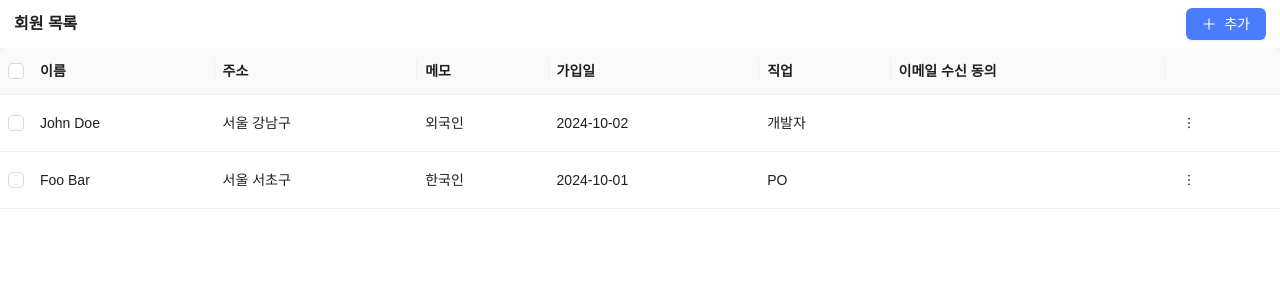
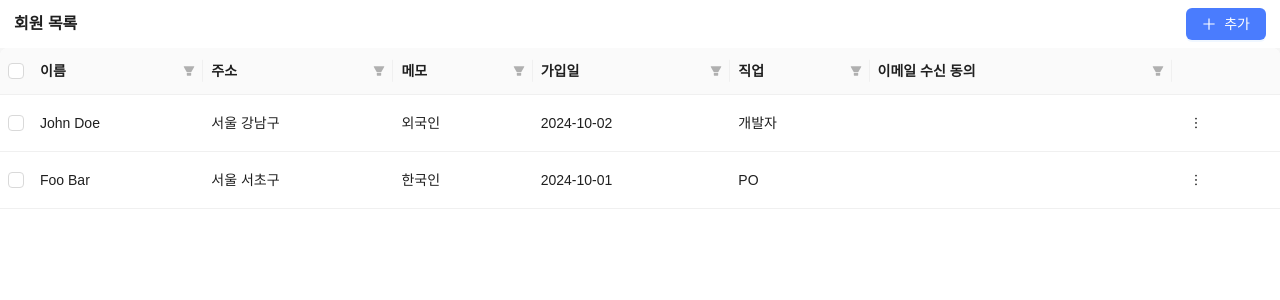
Before and after one commit to 2wndrhs/business-canvas-assignment, a React (Vite) app: page / in a window 1280 px wide. Shown: the top 300 px of the page. Built offline with nearby package versions, Linux system fonts and the light colour scheme; a web font is replaced by a local one.

Commit message:
feat: 회원 목록 테이블 필터링 구현

```diff
--- a/src/App.tsx
+++ b/src/App.tsx
@@ -1,5 +1,6 @@
 import { MoreOutlined, PlusOutlined } from '@ant-design/icons';
-import { Button, Flex, Layout, Table, TableColumnsType, Typography } from 'antd';
+import { Button, Flex, Layout, Table, TableColumnsType, TableColumnType, Typography } from 'antd';
+import { useState } from 'react';
 
 type FieldKey = 'name' | 'address' | 'memo' | 'registrationDate' | 'occupation' | 'emailConsent';
 type FieldType = 'text' | 'textarea' | 'date' | 'select' | 'checkbox';
@@ -61,21 +62,8 @@ interface DataType {
   emailConsent: boolean;
 }
 
-const columns: TableColumnsType<DataType> = [
-  ...MEMBER_FIELDS.map((field) => {
-    return {
-      title: field.label,
-      dataIndex: field.key,
-    };
-  }),
-  {
-    title: '',
-    key: 'action',
-    render: () => <Button icon={<MoreOutlined />} type="text" />,
-  },
-];
-
-const data: DataType[] = [
+function App() {
+  const [records, setRecords] = useState<DataType[]>([
     {
       key: '1',
       name: 'John Doe',
@@ -94,9 +82,46 @@ const data: DataType[] = [
       occupation: 'PO',
       emailConsent: false,
     },
+  ]);
+
+  const getFiltersForField = (field: Field) => {
+    if (field.key === 'emailConsent') {
+      return [
+        { text: '선택됨', value: true },
+        { text: '선택 안함', value: false },
+      ];
+    }
+
+    const uniqueValues = Array.from(
+      new Set(records.map((record) => record[field.key])),
+    ) as string[];
+    return uniqueValues
+      .filter((value) => value.length > 0)
+      .map((value) => ({ text: value, value }));
+  };
+
+  const columns: TableColumnsType<DataType> = [
+    ...MEMBER_FIELDS.map<TableColumnType<DataType>>((field) => {
+      return {
+        title: field.label,
+        dataIndex: field.key,
+        filters: getFiltersForField(field),
+        onFilter: (value, record) => {
+          if (field.key === 'emailConsent') {
+            return record.emailConsent === value;
+          }
+
+          return record[field.key] === value;
+        },
+      };
+    }),
+    {
+      title: '',
+      dataIndex: 'action',
+      render: () => <Button icon={<MoreOutlined />} type="text" />,
+    },
   ];
 
-function App() {
   return (
     <Layout className="font-pretendard">
       <Layout.Header className="flex h-12 items-center justify-center bg-white px-3.5">
@@ -111,7 +136,7 @@ function App() {
       <Layout.Content>
         <Table
           columns={columns}
-          dataSource={data}
+          dataSource={records}
           pagination={false}
           size="middle"
           rowSelection={{
```
Lines whose indentation alone changed are shown as unchanged.
